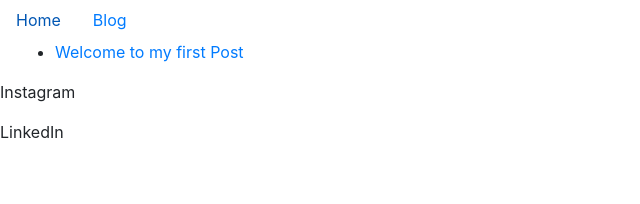
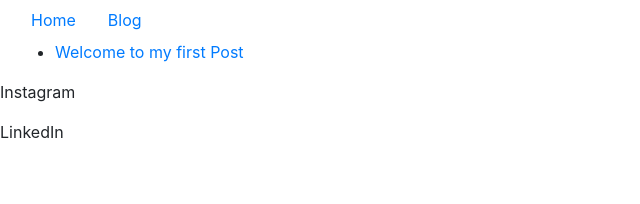
Before and after one commit to warwick-robbatterbee/warwick-robbatterbee.github.io, a Jekyll site: the page built from index.html, in a window 1280 px wide. Shown: the top 204 px of the page, without its empty margins (0-640 px from the left). Built offline with Jekyll 4.4.1, drawn with Linux system fonts in a browser that asks for light colours; nearby versions of some CDN libraries.

Commit message:
Update default.html

```diff
--- a/_layouts/default.html
+++ b/_layouts/default.html
@@ -9,10 +9,11 @@
 <script src="https://maxcdn.bootstrapcdn.com/bootstrap/4.0.0/js/bootstrap.min.js" integrity="sha384-JZR6Spejh4U02d8jOt6vLEHfe/JQGiRRSQQxSfFWpi1MquVdAyjUar5+76PVCmYl" crossorigin="anonymous"></script>
 		</head>
 		<body>
+
+			<div class="container-fluid">
 			{% include header.html %}
-			<div class="container-fluid">
 
-			{{ content }}
+				{{ content }}
 
 			</div>
 			{% include footer.html %}
```
